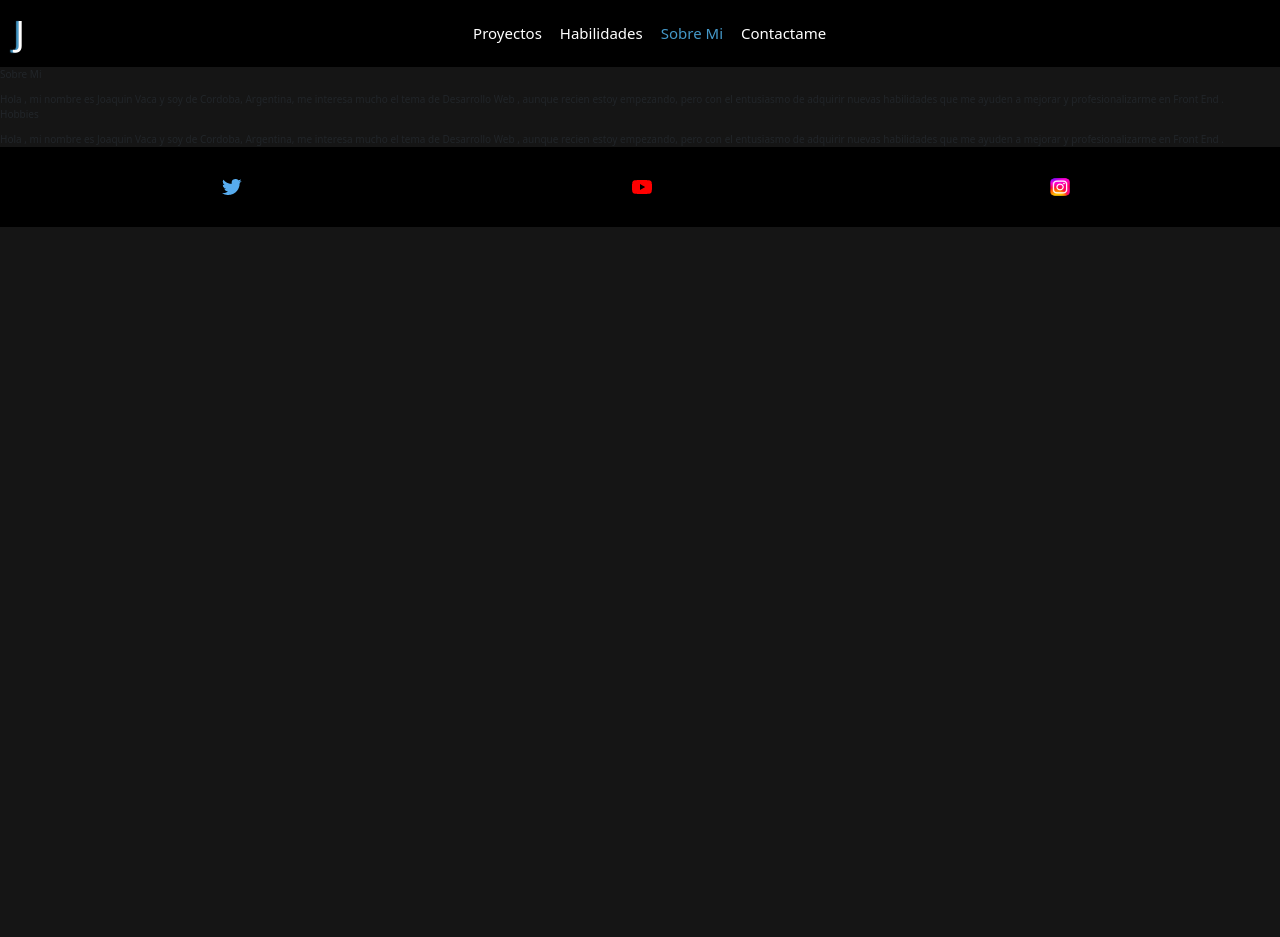
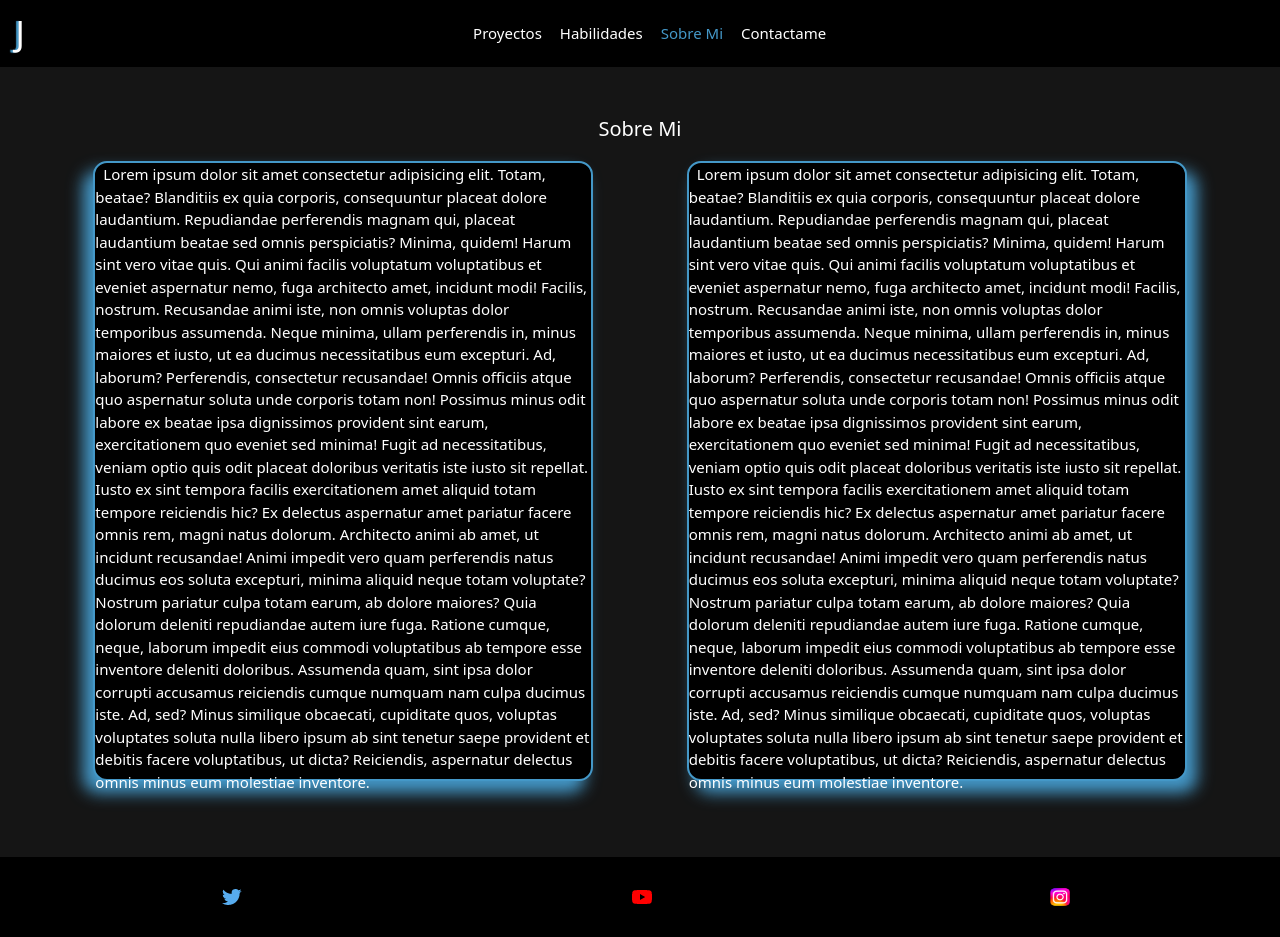
Before and after one commit to Vaca-Joaquin/PF-Vaca, a plain HTML site: page pages/sobre-mi.html in a window 1280 px wide. Before the commit the page ends 800 px from the top, so only its background shows below. Drawn offline with nearby package versions, Linux system fonts and the light colour scheme.

Commit message:
termine pag sobre mi

```diff
--- a/css/estilo.css
+++ b/css/estilo.css
@@ -365,13 +365,70 @@ footer{
     object-fit: cover;
 }
 
-.carousel{
-    display: none;
-}
 
     /* TERMINA PAG PROYECTOS */
     /* TERMINA PAG PROYECTOS */
     /* TERMINA PAG PROYECTOS */
+
+
+
+
+    /* EMPIEZA PAG SOBREMI */
+    /* EMPIEZA PAG SOBREMI */
+    /* EMPIEZA PAG SOBREMI */
+
+    .container-titulo-sobremi{
+        display: flex;
+        justify-content: center;
+        margin-top: 5rem;
+    }
+
+    .titulo-sobremi{
+        color: #fff;
+    }
+
+    .container-texto-sobremi{
+        width: 50rem;
+        height: 62rem;
+        display: inline-block;
+        border: 2px solid #4498C8;
+        box-shadow: -9px 11px 16px 1px #4498C8;
+        background-color: #000;
+        border-radius: 1.4rem;
+        color: #fff;
+        margin-top: 1.5rem;
+    }
+
+    .texto-sobremi{
+        font-size: 1.5rem;
+        margin: .8rem;
+    }
+
+    .container-texto-hobbies{
+        background-color: #fff;
+        width: 50rem;
+        height: 62rem;
+        display: inline-block;
+        border: 2px solid #4498C8;
+        box-shadow: 9px 11px 16px 1px #4498C8;
+        background-color: #000;
+        color: #fff;
+        border-radius: 1.4rem;
+        margin-bottom: 7.6rem;
+        margin-top: 1.5rem;
+    }
+
+    .texto-hobbies{
+        font-size: 1.5rem;
+        margin: .8rem;
+    }
+
+    .container-textos{
+        display: flex;
+        justify-content: space-evenly;
+    }
+
+
 
 
     /* EMPIEZA PAG CONTACTAME */
--- a/pages/sobre-mi.html
+++ b/pages/sobre-mi.html
@@ -53,14 +53,31 @@
     <main>
         <section>
             <article>
-                <div>
-                    <p class="titulo-sobremi">Sobre Mi</p>
-                    <span class="texto-sobremi">Hola , mi nombre es Joaquin Vaca y soy de Cordoba, Argentina, me interesa mucho el tema de Desarrollo Web , aunque recien estoy empezando, pero con el entusiasmo de adquirir nuevas habilidades que me ayuden a mejorar y profesionalizarme en Front End .</span>
-                </div>
-                <div>
-                    <p class="titulo-hobbies">Hobbies</p>
-                    <span class="texto-hobbies">Hola , mi nombre es Joaquin Vaca y soy de Cordoba, Argentina, me interesa mucho el tema de Desarrollo Web , aunque recien estoy empezando, pero con el entusiasmo de adquirir nuevas habilidades que me ayuden a mejorar y profesionalizarme en Front End .</span>
-                </div>
+              <div class="container-titulo-sobremi">
+                <h2 class="titulo-sobremi">Sobre Mi</h2>
+              </div>
+              <div class="container-textos">
+                <div class="container-texto-sobremi">
+                  <span class="texto-sobremi">Lorem ipsum dolor sit amet consectetur adipisicing elit. Totam, beatae? Blanditiis ex quia corporis, consequuntur placeat dolore laudantium. Repudiandae perferendis magnam qui, placeat laudantium beatae sed omnis perspiciatis? Minima, quidem!
+                    Harum sint vero vitae quis. Qui animi facilis voluptatum voluptatibus et eveniet aspernatur nemo, fuga architecto amet, incidunt modi! Facilis, nostrum. Recusandae animi iste, non omnis voluptas dolor temporibus assumenda.
+                    Neque minima, ullam perferendis in, minus maiores et iusto, ut ea ducimus necessitatibus eum excepturi. Ad, laborum? Perferendis, consectetur recusandae! Omnis officiis atque quo aspernatur soluta unde corporis totam non!
+                    Possimus minus odit labore ex beatae ipsa dignissimos provident sint earum, exercitationem quo eveniet sed minima! Fugit ad necessitatibus, veniam optio quis odit placeat doloribus veritatis iste iusto sit repellat.
+                    Iusto ex sint tempora facilis exercitationem amet aliquid totam tempore reiciendis hic? Ex delectus aspernatur amet pariatur facere omnis rem, magni natus dolorum. Architecto animi ab amet, ut incidunt recusandae!
+                    Animi impedit vero quam perferendis natus ducimus eos soluta excepturi, minima aliquid neque totam voluptate? Nostrum pariatur culpa totam earum, ab dolore maiores? Quia dolorum deleniti repudiandae autem iure fuga.
+                    Ratione cumque, neque, laborum impedit eius commodi voluptatibus ab tempore esse inventore deleniti doloribus. Assumenda quam, sint ipsa dolor corrupti accusamus reiciendis cumque numquam nam culpa ducimus iste. Ad, sed?
+                    Minus similique obcaecati, cupiditate quos, voluptas voluptates soluta nulla libero ipsum ab sint tenetur saepe provident et debitis facere voluptatibus, ut dicta? Reiciendis, aspernatur delectus omnis minus eum molestiae inventore.</span>
+              </div>
+              <div class="container-texto-hobbies">
+                  <span class="texto-hobbies">Lorem ipsum dolor sit amet consectetur adipisicing elit. Totam, beatae? Blanditiis ex quia corporis, consequuntur placeat dolore laudantium. Repudiandae perferendis magnam qui, placeat laudantium beatae sed omnis perspiciatis? Minima, quidem!
+                  Harum sint vero vitae quis. Qui animi facilis voluptatum voluptatibus et eveniet aspernatur nemo, fuga architecto amet, incidunt modi! Facilis, nostrum. Recusandae animi iste, non omnis voluptas dolor temporibus assumenda.
+                  Neque minima, ullam perferendis in, minus maiores et iusto, ut ea ducimus necessitatibus eum excepturi. Ad, laborum? Perferendis, consectetur recusandae! Omnis officiis atque quo aspernatur soluta unde corporis totam non!
+                  Possimus minus odit labore ex beatae ipsa dignissimos provident sint earum, exercitationem quo eveniet sed minima! Fugit ad necessitatibus, veniam optio quis odit placeat doloribus veritatis iste iusto sit repellat.
+                  Iusto ex sint tempora facilis exercitationem amet aliquid totam tempore reiciendis hic? Ex delectus aspernatur amet pariatur facere omnis rem, magni natus dolorum. Architecto animi ab amet, ut incidunt recusandae!
+                  Animi impedit vero quam perferendis natus ducimus eos soluta excepturi, minima aliquid neque totam voluptate? Nostrum pariatur culpa totam earum, ab dolore maiores? Quia dolorum deleniti repudiandae autem iure fuga.
+                  Ratione cumque, neque, laborum impedit eius commodi voluptatibus ab tempore esse inventore deleniti doloribus. Assumenda quam, sint ipsa dolor corrupti accusamus reiciendis cumque numquam nam culpa ducimus iste. Ad, sed?
+                  Minus similique obcaecati, cupiditate quos, voluptas voluptates soluta nulla libero ipsum ab sint tenetur saepe provident et debitis facere voluptatibus, ut dicta? Reiciendis, aspernatur delectus omnis minus eum molestiae inventore.</span>
+              </div>
+              </div>
             </article>
         </section>
     </main>
```
